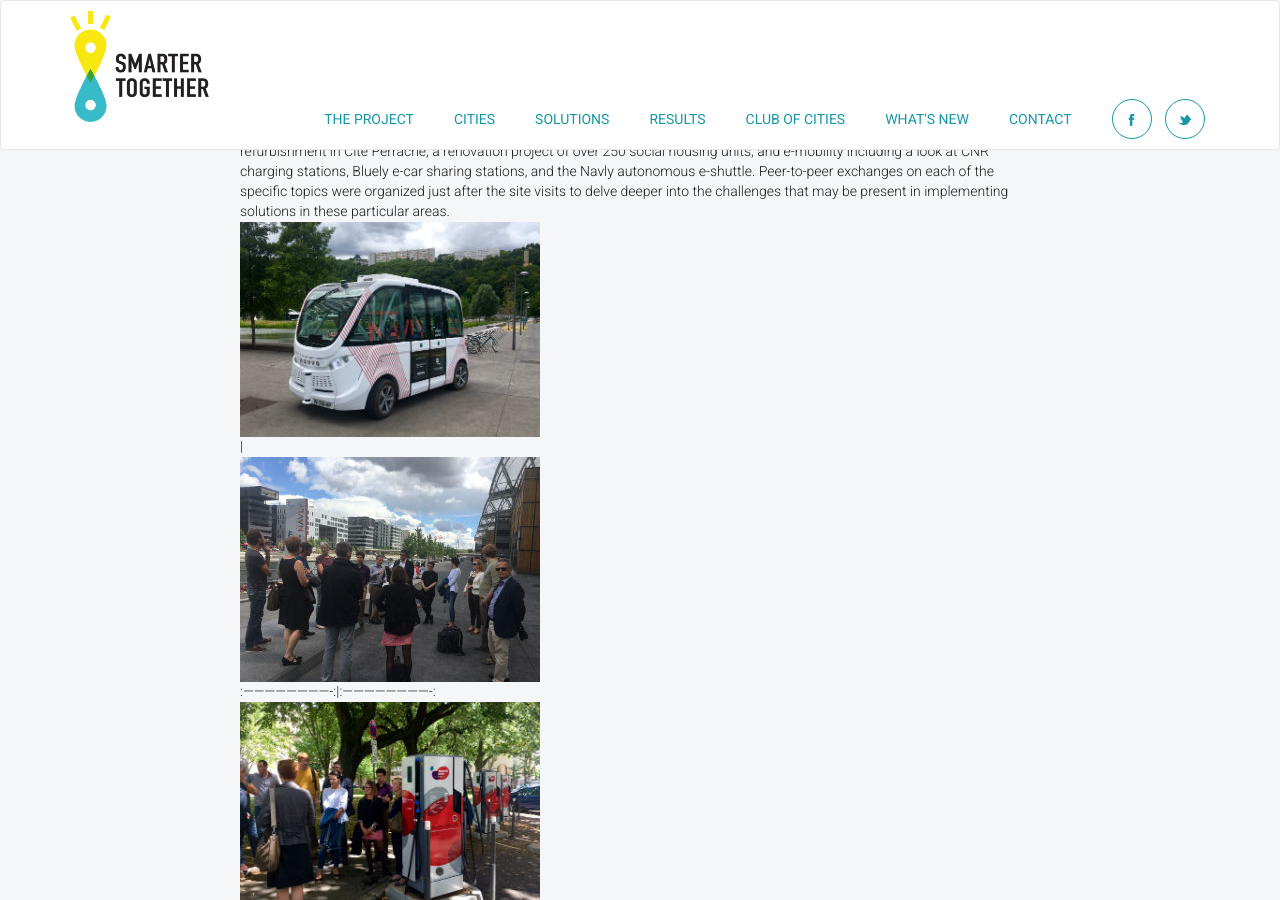
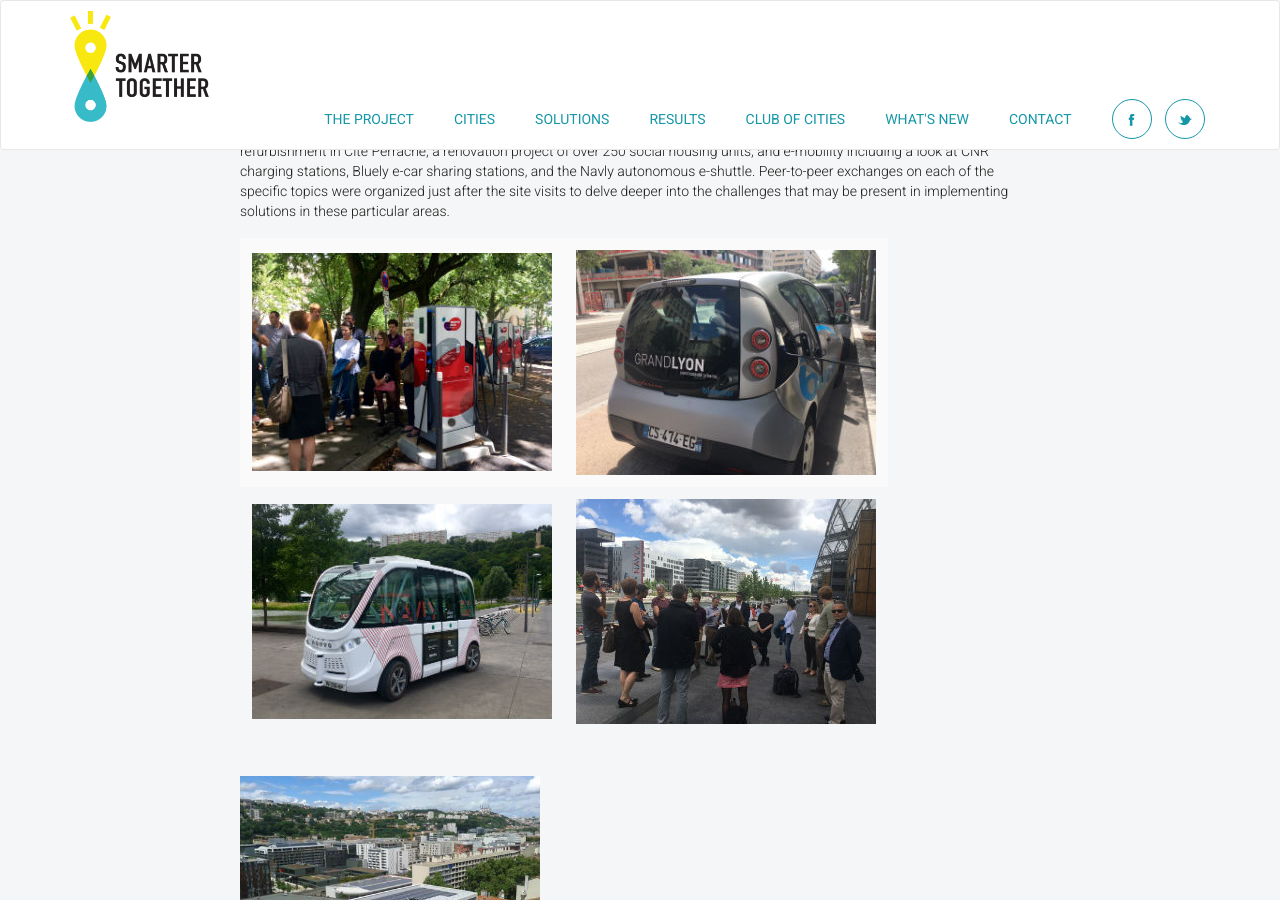
Before and after one commit to frontcraft/smarttogether, a Jekyll site: the page built from _news/2017-07-30-Peer-to-Peer-Exchange-Replication-Lyon-Meeting.md, in a window 1280 px wide and 900 px high, scrolled down 1631 px. Built offline with Jekyll 4.4.1, drawn with Linux system fonts in a browser that asks for light colours; nearby versions of some CDN libraries.

Commit message:
Update 2017-07-30-Peer-to-Peer-Exchange-Replication-Lyon-Meeting.md

```diff
--- a/_news/2017-07-30-Peer-to-Peer-Exchange-Replication-Lyon-Meeting.md
+++ b/_news/2017-07-30-Peer-to-Peer-Exchange-Replication-Lyon-Meeting.md
@@ -19,9 +19,10 @@ The first day of the meeting saw peer-to-peer exchange workshops on data managem
 Highlights of the second day included a morning presentation by Pamela Vennin representing the Lyon Metropolis, speaking about the overall smart city strategy of Lyon and the cross-departmental cooperation and participation that is happening in order to steadily increase innovativeness and quality of life for citizens in the metropolis.
 
 In the afternoon, attendees split up into three groups to visit demonstration sites based on differing areas of interest and expertise, showcasing the extensive work that is underway in the Confluence district: district heating and photovoltaic installation, holistic refurbishment in Cité Perrache, a renovation project of over 250 social housing units, and e-mobility including a look at CNR charging stations, Bluely e-car sharing stations, and the Navly autonomous e-shuttle. Peer-to-peer exchanges on each of the specific topics were organized just after the site visits to delve deeper into the challenges that may be present in implementing solutions in these particular areas.
+
+![Emobility visit 1.jpg](/images/news/EMobility_web.jpg)             |  ![Emobility Visit 2.jpg](/images/news/EMobility 2_web.jpg)
+:-------------------------:|:-------------------------:
 ![Emobility Visit 3.jpg](/images/news/EMobility 3_web.jpg)  |  ![Study Tour.jpg](/images/news/Study Tour_web.jpg)
-:-------------------------:|:-------------------------:
-![Emobility visit 1.jpg](/images/news/EMobility_web.jpg)  |  ![Emobility Visit 2.jpg](/images/news/EMobility 2_web.jpg)
 
 ![Lyon PV systems.jpg](/images/news/PV Systems_web.jpg)
 
```
